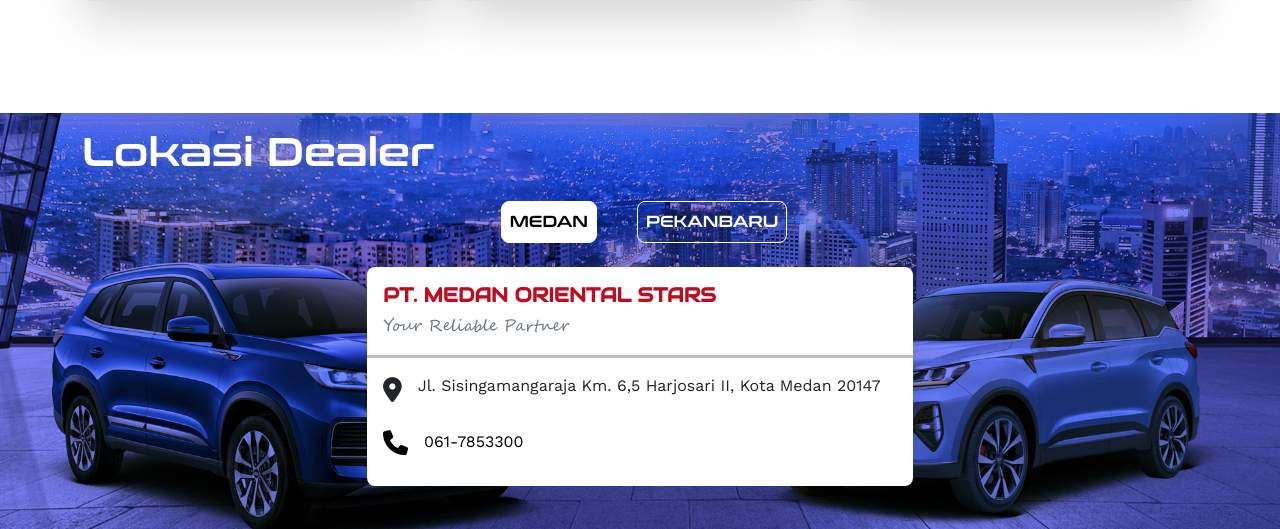
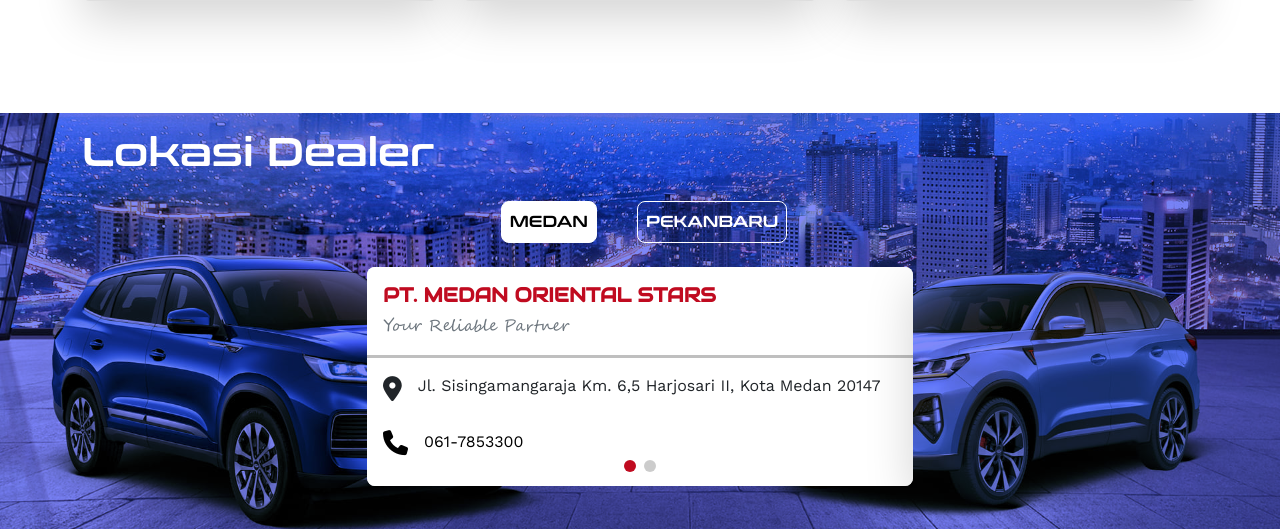
Before and after one commit to VinsonAlter/car_dealer_website, a PHP site: page / in a window 1280 px wide. Shown: the part 1876-2405 px from the top of the page. Run offline with PHP 8.4, Linux system fonts and the light colour scheme.

Commit message:
Added a placeholder for dealer location

```diff
--- a/assets/css/style.css
+++ b/assets/css/style.css
@@ -15,9 +15,9 @@ html,
       .bg-section {
         background: url('../../assets/img/banner-desktop.png') no-repeat center center;
         background-size: cover;
-        opacity: 1;
         background-blend-mode: darken;
         background-color: rgba(2, 18, 243, 0.5);
+        z-index: 1;
       }
 
       .bg-exhibition {
--- a/banner.php
+++ b/banner.php
@@ -3,7 +3,6 @@
 <html lang="id">
   <head>
     <meta charset="utf-8"/>
-    <title>Header Swiper</title>
     <meta
       name="viewport"
       content="width=device-width, initial-scale=1, minimum-scale=1, maximum-scale=1"
--- a/dealer-location.php
+++ b/dealer-location.php
@@ -1,3 +1,42 @@
+<!DOCTYPE html>
+<html lang="id">
+    <head>
+    <meta charset="utf-8"/>
+    <meta
+      name="viewport"
+      content="width=device-width, initial-scale=1, minimum-scale=1, maximum-scale=1"
+    />
+    <!-- Link Swiper's CSS -->
+    <link
+      rel="stylesheet"
+      href="https://cdn.jsdelivr.net/npm/swiper/swiper-bundle.min.css"
+    />
+    <link
+      rel="stylesheet"
+      type="text/css"
+      href="assets/css/style.css"
+    />
+    <!-- Bootstrap 5 CSS Plugins -->
+    <link
+        href="https://cdn.jsdelivr.net/npm/bootstrap@5.0.2/dist/css/bootstrap.min.css"
+        rel="stylesheet"
+        integrity="sha384-EVSTQN3/azprG1Anm3QDgpJLIm9Nao0Yz1ztcQTwFspd3yD65VohhpuuCOmLASjC"
+        crossorigin="anonymous"
+    />
+    <style>
+        .swiper-slide {
+            text-align: left !important;
+            border-radius: .5rem !important;
+        }
+
+        .swiper-horizontal > .swiper-pagination-bullets,
+        .swiper-pagination-bullets.swiper-pagination-horizontal,
+        .swiper-pagination-custom, .swiper-pagination-fraction {
+            bottom: 1vh;
+        }
+    </style>
+    </head>
+    <body>
         <div class="container mt-5 pt-3 pb-5">
             <div>
                 <h1 class="models-font fs40-scaled text-white">Lokasi Dealer</h1>
@@ -26,8 +65,10 @@
             <div class="relative row row-cols-1 row-cols-md-2 mt-4 centered">
                 <div class="tab-content" id="pills-tabContent">
                     <div class="tab-pane show active" id="pills-medan" role="tabpanel" aria-labelledby="pills-medan-tab">
-                <div>
-                    <div class="card text-dark mb-3 shadow-lg border-none w-100" style="min-height:200px;">
+                        <div class="swiper mySwiper">
+                            <div class="swiper-wrapper">
+                                <div class="swiper-slide">
+                                    <div class="card text-dark shadow-lg border-none w-100" style="min-height:200px;">
                                         <div class="card-header bg-transparent">
                                             <p class="fs-bold-700 card-title-font">PT. MEDAN ORIENTAL STARS</p>
                                             <p class="text-secondary card-subtitle-font">Your Reliable Partner</p>
@@ -53,6 +94,31 @@
                                             </div>
                                         </div>
                                     </div>
+                                </div>
+
+                                <div class="swiper-slide">
+                                    <div class="card text-dark shadow-lg border-none w-100" style="min-height:200px;">
+                                        <div class="card-header bg-transparent">
+                                            <p class="fs-bold-700 card-title-font">PT. MEDAN ORIENTAL STARS</p>
+                                            <p class="text-secondary card-subtitle-font">Your Reliable Partner</p>
+                                        </div>
+                                        <div class="card-body d-flex flex-column">
+                                            <div class="card-item">
+                                                <i class="fa-sharp fa-solid fa-location-dot"></i>
+                                                <p class="ml-4">Jl. Sisingamangaraja No.22 A, Mesjid, Kota Medan, 20213</p>
+                                            </div>
+                                            <div class="card-item mt-3">
+                                                <a class="d-flex" href="tel:+626142912300" target="_blank">
+                                                <a class="d-flex" href="javascript:void(0)">
+                                                    <i class="fa-solid fa-phone"></i>
+                                                    <p class="ml-4">061-42912300</p>
+                                                </a>
+                                            </div>
+                                        </div>
+                                    </div>
+                                </div>
+                            </div>
+                            <div class="swiper-pagination"></div>
                         </div>
                     </div>
                     <!-- <div class="col">
@@ -87,29 +153,27 @@
                     </div> -->
                     <div class="tab-pane" id="pills-pekanbaru" role="tabpanel" aria-labelledby="pills-pekanbaru-tab">
                         <div>
-                    <div class="card text-dark mb-3 shadow-lg border-none w-100">
+                            <div class="card text-dark mb-3 shadow-lg border-none w-100" style="min-height:200px;">
                                 <div class="card-header bg-transparent">
                                     <p class="fs-bold-700 card-title-font">PT. RIAU ORIENTAL STAR</p>
                                     <p class="text-secondary card-subtitle-font">Your Reliable Partner</p>
                                     <!-- <p class="fs-bold-700 card-opening-soon mt-2">Opening Soon!</p> -->
                                 </div>
-                        <div class="card-body d-flex centered">
+                                <div class="card-body d-flex flex-column">
+                                    <!-- <div class="card-item">
+                                        <p class="fs-bold-700 card-opening-soon mt-2 text-center">Opening Soon!</p>
+                                    </div> -->
                                     <div class="card-item">
-                                <p class="fs-bold-700 card-opening-soon mt-2 text-center">Opening Soon!</p>
-                            </div>
-                            <!-- <div class="card-item">
                                         <i class="fa-sharp fa-solid fa-location-dot"></i>
                                         <p class="ml-4">Jl. SM Amin No. 70-73 Kel. Simpang Baru, Kec. Tampan
                                             Kota Pekanbaru - Riau 28290</p>
-                            </div> -->
-                            <!-- <div class="card-item">
+                                    </div>
+                                    <div class="card-item">
                                         <div class="card-item mt-3">
                                             <a class="d-flex" href="tel:+62617369922" target="_blank">
                                                 <i class="fa-solid fa-phone"></i>
                                                 <p class="ml-4">061-7369922</p>
                                             </a>
-                                </div>
-                            </div> -->
                                         </div>
                                     </div>
                                 </div>
@@ -117,3 +181,24 @@
                         </div>
                     </div>
                 </div>
+            </div>
+        </div>
+        <!-- Swiper JS -->
+        <script src="https://cdn.jsdelivr.net/npm/swiper/swiper-bundle.min.js"></script>
+
+        <!-- Initiate Swiper -->
+        <script>
+        var swiper = new Swiper(".mySwiper", {
+            slidesPerView: 1,
+            loop: true,
+            keyboard: {
+            enabled: true,
+            },
+            pagination: {
+            el: ".swiper-pagination",
+            clickable: true,
+            }
+        });
+        </script>
+    </body>
+</html>
```
Lines whose indentation alone changed are shown as unchanged.
